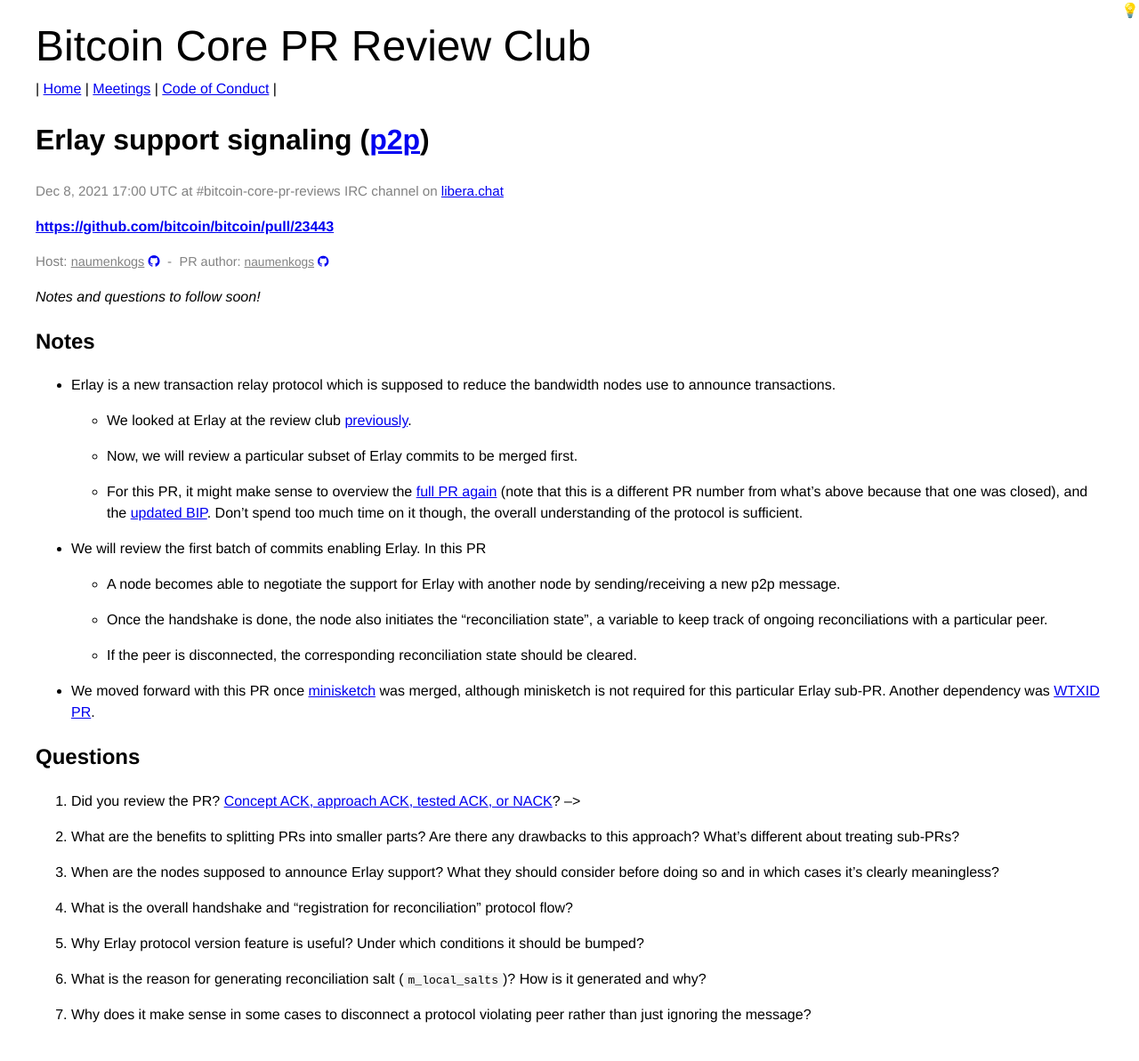
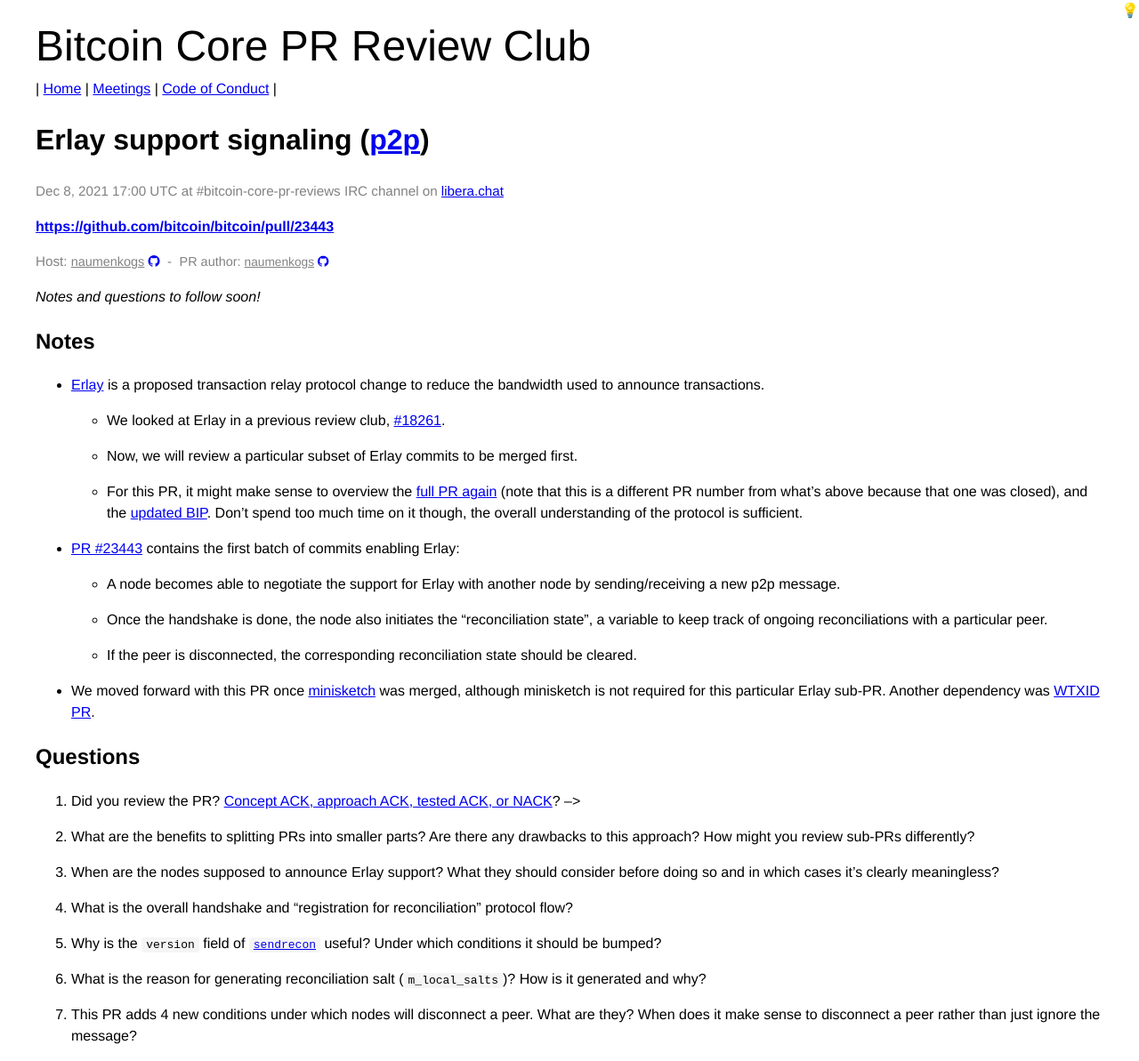
Before and after one commit to bitcoin-core-review-club/website, a Jekyll site: the page built from _posts/2021-12-08-#23443.md, in a window 1280 px wide. Shown: the whole page at 89% size. Built offline with Jekyll 4.4.1, drawn with Linux system fonts in a browser that asks for light colours; before the commit the page ends 1169 px from its top, so only the background shows below that.

Commit message:
Apply suggestions from code review
Co-authored-by: Gloria Zhao <gloriajzhao@gmail.com>

```diff
--- a/_posts/2021-12-08-#23443.md
+++ b/_posts/2021-12-08-#23443.md
@@ -14,10 +14,10 @@
 
 ## Notes
 
-* Erlay is a new transaction relay protocol which is supposed to reduce the bandwidth nodes use to
+* [Erlay](https://arxiv.org/abs/1905.10518) is a proposed transaction relay protocol change to reduce the bandwidth used to
   announce transactions.
 
-  - We looked at Erlay at the review club [previously](https://bitcoincore.reviews/18261).
+  - We looked at Erlay in a previous review club, [#18261](/18261).
 
   - Now, we will review a particular subset of Erlay commits to be merged first.
 
@@ -26,7 +26,7 @@
     the [updated BIP](https://github.com/naumenkogs/bips/blob/bip_0330_updates/bip-0330.mediawiki).
     Don't spend too much time on it though, the overall understanding of the protocol is sufficient.
 
-* We will review the first batch of commits enabling Erlay. In this PR
+* [PR #23443](https://github.com/bitcoin/bitcoin/pull/23443) contains the first batch of commits enabling Erlay:
 
   - A node becomes able to negotiate the support for Erlay with another node by sending/receiving
     a new p2p message.
@@ -46,20 +46,20 @@
 -->
 
 2. What are the benefits to splitting PRs into smaller parts? Are there any drawbacks to this
-   approach? What's different about treating sub-PRs?
+   approach? How might you review sub-PRs differently?
 
 3. When are the nodes supposed to announce Erlay support? What they should consider before doing
    so and in which cases it's clearly meaningless?
 
 4. What is the overall handshake and "registration for reconciliation" protocol flow?
 
-5. Why Erlay protocol version feature is useful? Under which conditions it should be bumped?
+5. Why is the `version` field of [`sendrecon`](https://github.com/naumenkogs/bips/blob/bip_0330_updates/bip-0330.mediawiki#sendrecon) useful? Under which conditions it should be bumped?
 
 6. What is the reason for generating reconciliation salt (`m_local_salts`)? How is it generated
    and why?
 
-7. Why does it make sense in some cases to disconnect a protocol violating peer rather than
-   just ignoring the message?
+7. This PR adds 4 new conditions under which nodes will disconnect a peer. What are they?
+When does it make sense to disconnect a peer rather than just ignore the message?
 
 
 <!-- TODO: After meeting, uncomment and add meeting log between the irc tags
```
